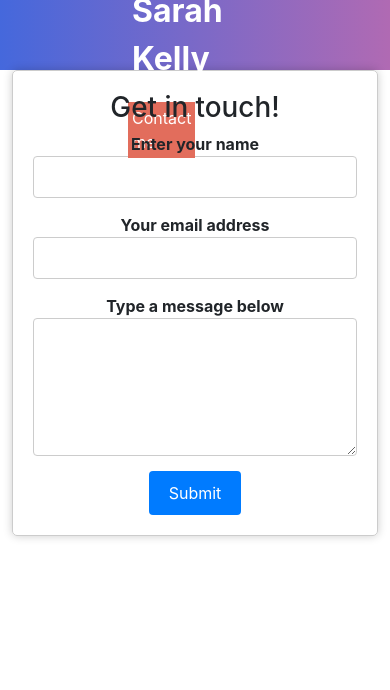
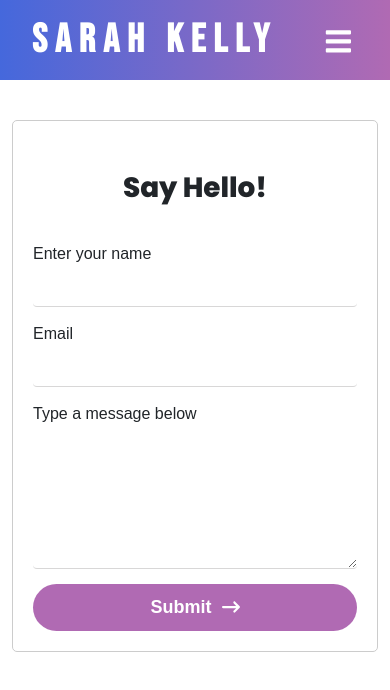
Before and after one commit to sloukelly/sarahkelly_cv, a React (Create React App) app in the folder cv-website/: page /ContactMe in a window 390 px wide. Shown: the top 690 px of the page. Built offline with nearby package versions, Linux system fonts and the light colour scheme.

Commit message:
changes to contact page and initial page route

```diff
--- a/cv-website/package.json
+++ b/cv-website/package.json
@@ -7,10 +7,14 @@
     "@testing-library/jest-dom": "^5.17.0",
     "@testing-library/react": "^13.4.0",
     "@testing-library/user-event": "^13.5.0",
+    "@fortawesome/fontawesome-svg-core":"6.4.2",
+    "@fortawesome/free-brands-svg-icons":"6.4.2",
+    "@fortawesome/free-solid-svg-icons":"6.4.2",
     "react": "^18.2.0",
     "react-dom": "^18.2.0",
     "react-router-dom": "6.15.0",
     "react-scripts": "5.0.1",
+    "react-icons": "4.11.0",
     "web-vitals": "^2.1.4",
     "bootstrap": "5.3.1",
     "react-bootstrap": "2.8.0",
--- a/cv-website/src/App.js
+++ b/cv-website/src/App.js
@@ -54,7 +54,7 @@ function App() {
   return (
     <>
       <Navbar />
-      <Container style={{ width: "100%" }}>
+      <Container>
         <Routes>
           <Route
             path="/ContactMe"
@@ -67,6 +67,7 @@ function App() {
             }
           />
           <Route path="/" element={<Home />} />
+          <Route path="*" element={<Home />} />
         </Routes>
       </Container>
     </>
--- a/cv-website/src/components/ContactMe.css
+++ b/cv-website/src/components/ContactMe.css
@@ -1,44 +1,76 @@
-/* ContactMe.css */
+@import url('https://fonts.googleapis.com/css2?family=Bebas+Neue&family=Poppins:wght@800&display=swap');
+@import url('https://fonts.googleapis.com/css2?family=Poppins:wght@200&display=swap');
+
+
+
 
 .contact-container {
     max-width: 400px;
     margin: 0 auto;
+    margin-top: 40px;
     padding: 20px;
     border: 1px solid #ccc;
+    background-color: #fff;
     border-radius: 5px;
-    box-shadow: 0 0 10px rgba(0, 0, 0, 0.2);
   }
 
   .form-group {
     margin-bottom: 15px;
+    background-color: #fff;
+
   }
 
   label {
+    font-weight: light;
+    font-family: 'Poppins', 'ExtraLight200' sans-serif;
+    background-color: transparent;
+  }
+
+  .title {
+    font-family: 'Poppins', sans-serif;
     font-weight: bold;
+    display: flex;
+    text-align: center;
+    justify-content: space-evenly;
+    padding: 30px;
+    background-color: transparent;
+
   }
 
   .form-control {
     width: 100%;
     padding: 8px;
-    border: 1px solid #ccc;
+    border: none;
+    border-bottom: 1px solid #d8d7d7;
     border-radius: 4px;
     font-size: 16px;
-  }
+
+
+}
 
   textarea.form-control {
     resize: vertical;
-    min-height: 100px;
+    min-height: 110px;
+    padding-top: 9px;
+    padding-bottom: 13px;
   }
 
   .btn-primary {
-    background-color: #007bff;
+    display: block;
+    margin: 0 auto;
+    width: 100%;
+    background:#b06ab3;
     color: #fff;
     border: none;
     padding: 10px 20px;
-    border-radius: 4px;
+    border-radius: 50px;
     cursor: pointer;
+    font-weight: bold;
+    font-family: 'Poppins', 'ExtraLight300' sans-serif;
+    font-size: 18px;
   }
 
   .btn-primary:hover {
-    background-color: #0056b3;
+    background-color: #4568dc;
+    transition: .3s;
   }
--- a/cv-website/src/components/ContactMe.jsx
+++ b/cv-website/src/components/ContactMe.jsx
@@ -1,11 +1,14 @@
 import React from "react";
 import './ContactMe.css';
+import { FontAwesomeIcon } from '@fortawesome/react-fontawesome';
+import { faArrowRightLong } from '@fortawesome/free-solid-svg-icons';
+
 
 export default function ContactMe({ formData, onInputChange, onSubmit }) {
     return (
 
     <div className="contact-container">
-        <h1>Get in touch!</h1>
+        <h1 className="title">Say Hello!</h1>
         <form id="contact-form" onSubmit={onSubmit} method="POST">
 
         <div className="form-group">
@@ -21,7 +24,7 @@ export default function ContactMe({ formData, onInputChange, onSubmit }) {
         </div>
 
         <div className="form-group">
-            <label htmlFor="email">Your email address</label>
+            <label htmlFor="email">Email</label>
             <input
             type="email"
             className="form-control"
@@ -45,8 +48,9 @@ export default function ContactMe({ formData, onInputChange, onSubmit }) {
             ></textarea>
         </div>
 
-        <button type="submit" className="btn btn-primary">
-            Submit
+        <button type="submit" className="btn-primary">
+            Submit &nbsp;
+            <FontAwesomeIcon icon={faArrowRightLong} />
         </button>
 
         </form>
--- a/cv-website/src/components/Experience.jsx
+++ b/cv-website/src/components/Experience.jsx
@@ -91,7 +91,7 @@ const Experience = () => {
         <div className="company">Various positions</div>
 
         <div className="job-description">
-          <p>A background in retail and hospitality jobs gave me the foundational skills and hardworking mindset that allow me to thrive today. With a focus on product knowledge, customer relationships, team work and time management, these jobs provided transferrable skills that are still relevant today. </p>
+          <p>A background in retail and hospitality jobs gave me a strong foundational skill set. With a focus on product knowledge, customer relationships, team work and time management, these jobs provided transferrable skills that are still relevant today. </p>
           <ul style={{listStyleType: 'square'}}>
             <li>LUSH, White Rose - retail assistant.</li>
             <li>The Tetley, Leeds - cafe/bar associate, waitress, event staff.</li>
--- a/cv-website/src/components/Home.css
+++ b/cv-website/src/components/Home.css
@@ -1,9 +1,11 @@
-.text-center {
+.text-center h5 {
     display: flex;
     justify-content: center;
     align-items: center;
     margin-top: 25px;
     height: 5vh;
+    font-weight: bold;
+    letter-spacing: .04em;
 }
 
 .headings h6 {
--- a/cv-website/src/components/Navbar.css
+++ b/cv-website/src/components/Navbar.css
@@ -1,9 +1,10 @@
-* {
+/* * {
     box-sizing: border-box;
 }
 
 body {
     margin: 0;
+    font-family: Arial, Helvetica, sans-serif;
 }
 
 .container {
@@ -14,10 +15,11 @@ body {
     background: linear-gradient(to right, #4568dc, #b06ab3);
     color: #fff;
     display: flex;
+    flex-wrap: wrap;
     justify-content: space-between;
-    align-items: stretch;
+    align-items: center;
     gap: 2rem;
-    padding: 0 8rem;
+    padding: 1rem;
     height: 70px;
 }
 
@@ -31,7 +33,8 @@ body {
     margin: 0;
     list-style: none;
     display: flex;
-    gap: 2.5rem;
+    flex-wrap: wrap;
+    gap: 1rem;
 
 }
 
@@ -41,7 +44,11 @@ body {
     height: 100%;
     display: flex;
     align-items: center;
-    padding: .25rem;
+    padding: .25rem .5rem;
+    transition: background-color 0.3s;
+    white-space: nowrap;
+    min-width: 150px;
+    flex-grow: 1;
 }
 
 .nav li.active {
@@ -50,4 +57,132 @@ body {
 
 .nav li.hover {
     background-color: #e26d5c;
+    transition: 0.3s;
 }
+
+
+@media (max-width: 768px) {
+
+
+    .nav {
+        flex-direction: column;
+        align-items: flex-start;
+        padding: 1rem;
+    }
+
+
+    .nav ul {
+        flex-direction: column;
+        gap: 0.5rem;
+    }
+
+    .nav a {
+        padding: 0.5rem 1rem;
+        min-width: auto;
+    }
+}  */
+@import url('https://fonts.googleapis.com/css2?family=Bebas+Neue&display=swap');
+
+* {
+	padding: 0;
+	margin: 0;
+	box-sizing: border-box;
+	font-family: Arial, Helvetica, sans-serif;
+}
+
+
+header {
+	display: flex;
+	align-items: center;
+	justify-content: space-between;
+    background: linear-gradient(to right, #4568dc, #b06ab3);
+    color: #fff;
+	height: 80px;
+	padding: 0 2rem;
+    list-style-type: none;
+}
+
+
+.site-title {
+    font-size: 2.5rem;
+    font-weight: bold;
+    font-family: 'Bebas Neue', sans-serif;
+    letter-spacing: .2em;
+    color: #fff;
+    text-decoration: none;
+    background-color: transparent;
+}
+
+nav a {
+	margin: 0 1rem;
+	color: #fff;
+	text-decoration: none;
+}
+
+nav a:hover {
+	color: #fdb0fc;
+}
+
+header .nav-btn {
+	padding: 5px;
+	cursor: pointer;
+	background-color: transparent;
+	border: none;
+	outline: none;
+	color: #fff;
+	visibility: hidden;
+	opacity: 0;
+	font-size: 1.8rem;
+}
+
+
+
+header div, nav {
+	display: flex;
+    margin-left: auto;
+    align-items: center;
+    background-color: transparent;
+	gap: 1rem;
+    padding: 5px;
+    font-size: 1.2rem;
+
+}
+
+@media only screen and (max-width: 1025px) {
+	header .nav-btn {
+		visibility: visible;
+		opacity: 1;
+
+	}
+
+	header nav {
+		position: fixed;
+		top: -100vh;
+		left: 0;
+		height: 100%;
+		width: 100%;
+		display: flex;
+		flex-direction: column;
+		align-items: center;
+		justify-content: center;
+		gap: 1.5rem;
+		background: linear-gradient(to right, #4568dc, #b06ab3);
+		transition: 1s;
+	}
+
+
+	header .responsive_nav {
+		transform: translateY(100vh);
+	}
+
+	nav .nav-close-btn {
+		position: absolute;
+		top: 2rem;
+		right: 2rem;
+	}
+
+	nav a {
+		font-size: 1.5rem;
+	}
+
+}
--- a/cv-website/src/components/Navbar.jsx
+++ b/cv-website/src/components/Navbar.jsx
@@ -1,16 +1,32 @@
-import { Link, useMatch, useResolvedPath } from "react-router-dom"
+import { Link, useMatch, useResolvedPath } from "react-router-dom";
+import { useRef } from "react";
+import { FaBars, FaTimes } from "react-icons/fa";
 
-export default function Navbar() {
+function Navbar() {
+    const navRef = useRef();
+    const showNavbar = () => {
+        navRef.current.classList.toggle(
+            "responsive_nav"
+        );
+    };
+
     return (
-    <nav className="nav">
+        <header>
             <Link to="/" className="site-title">Sarah Kelly</Link>
-        <ul>
+            <nav ref={navRef}>
+
                     <CustomLink to="/ContactMe">Contact me</CustomLink>
                     <CustomLink to="https://github.com/sloukelly?tab=repositories" target="_blank">Github</CustomLink>
-        </ul>
+                    <button className="nav-btn nav-close-btn" onClick={showNavbar}><FaTimes /></button>
+
             </nav>
-    )
+            <button className="nav-btn" onClick={showNavbar}><FaBars /></button>
+        </header>
+        );
     }
+
+    export default Navbar;
+
 
     function CustomLink({ to, children, ...props }) {
         const resolvedPath = useResolvedPath(to)
@@ -24,3 +40,18 @@ function CustomLink({ to, children, ...props }) {
             </li>
         )
     }
+
+//     return (
+//     <header>
+//         <nav ref={navRef}>
+//             <Link to="/" className="site-title">Sarah Kelly</Link>
+//             <ul>
+//                 <CustomLink to="/ContactMe">Contact me</CustomLink>
+//                 <CustomLink to="https://github.com/sloukelly?tab=repositories" target="_blank">Github</CustomLink>
+//                 <button className="nav-btn nav-close-btn" onClick={showNavbar}><FaTimes /></button>
+//             </ul>
+//         </nav>
+//         <button className="nav-btn" onClick={showNavbar}><FaBars /></button>
+//     </header>
+//     );
+// }
```
Lines whose indentation alone changed are shown as unchanged.
